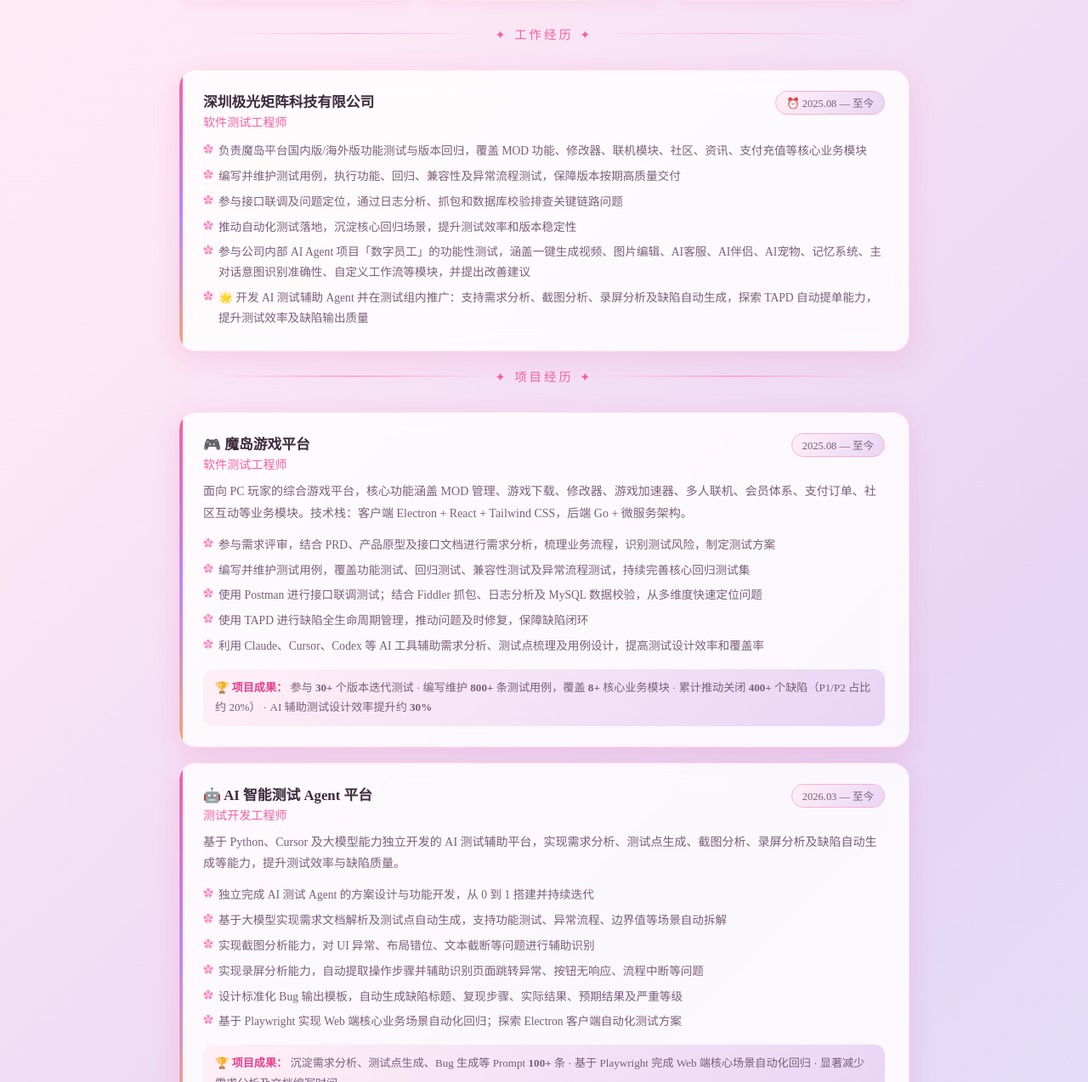
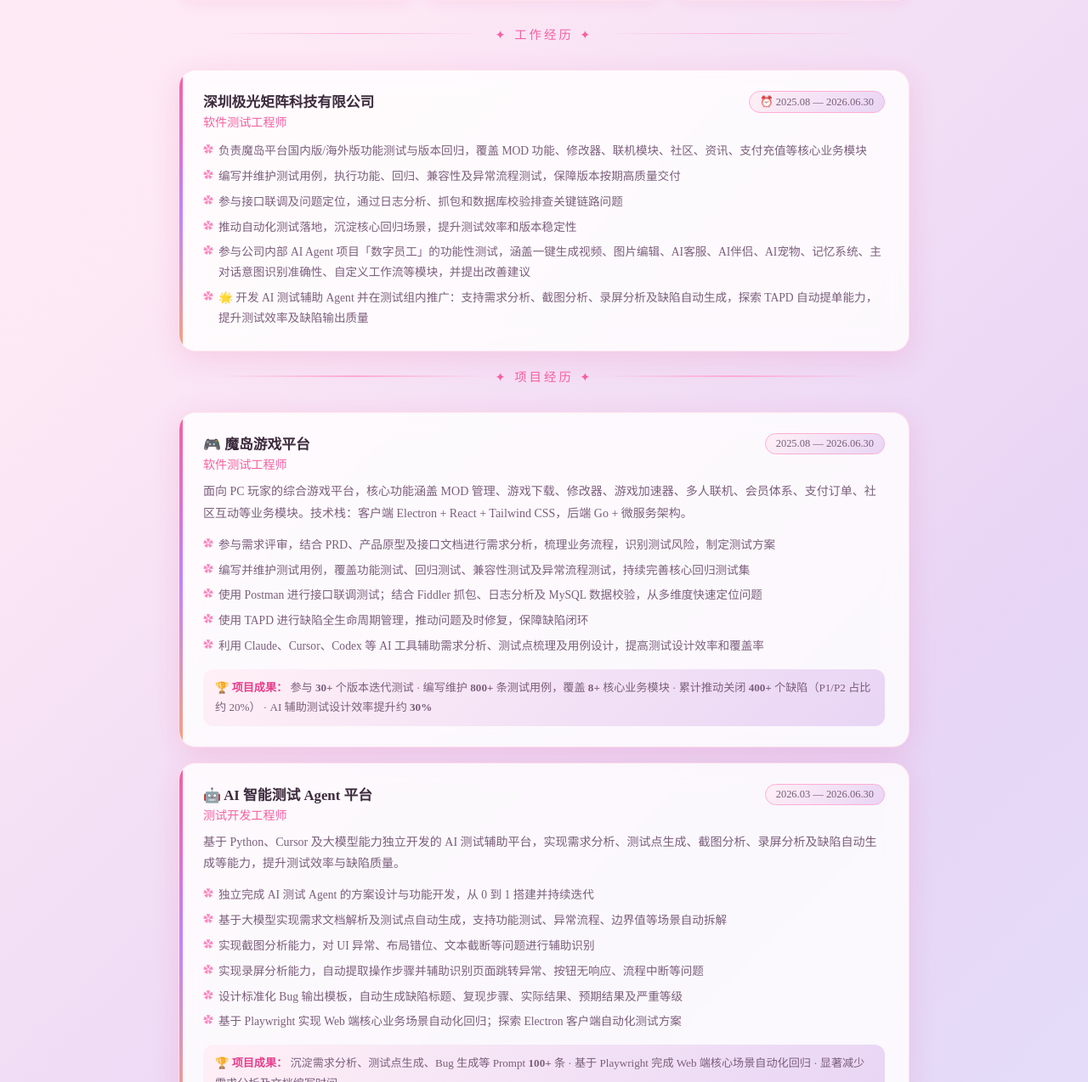
Before and after one commit to wsyu040218-debug/wsyu040218-debug.github.io, a plain HTML site: page index.html in a window 1280 px wide. Shown: the part 986-2260 px from the top of the page at 85% size. Drawn offline with Linux system fonts and the light colour scheme; a web font is replaced by a local one.

Commit message:
fix: change status to resigned, update all end dates to 2026.06.30
Co-authored-by: Cursor <cursoragent@cursor.com>

```diff
--- a/index.html
+++ b/index.html
@@ -526,7 +526,7 @@
     <div class="avatar-ring">
       <div class="avatar-inner">🌸</div>
     </div>
-    <span class="badge">💼 在职</span>
+    <span class="badge">🌿 离职</span>
   </div>
   <h1 class="hero-name">吴 诗 雨</h1>
   <p class="hero-title">软件测试工程师 · 区块链技术专业</p>
@@ -650,7 +650,7 @@
         <h3>深圳极光矩阵科技有限公司</h3>
         <div class="company">软件测试工程师</div>
       </div>
-      <span class="exp-tag">⏰ 2025.08 — 至今</span>
+      <span class="exp-tag">⏰ 2025.08 — 2026.06.30</span>
     </div>
     <ul class="exp-bullets">
       <li>负责魔岛平台国内版/海外版功能测试与版本回归，覆盖 MOD 功能、修改器、联机模块、社区、资讯、支付充值等核心业务模块</li>
@@ -672,7 +672,7 @@
         <h3>🎮 魔岛游戏平台</h3>
         <div class="company">软件测试工程师</div>
       </div>
-      <span class="exp-tag">2025.08 — 至今</span>
+      <span class="exp-tag">2025.08 — 2026.06.30</span>
     </div>
     <p class="exp-desc">
       面向 PC 玩家的综合游戏平台，核心功能涵盖 MOD 管理、游戏下载、修改器、游戏加速器、多人联机、会员体系、支付订单、社区互动等业务模块。技术栈：客户端 Electron + React + Tailwind CSS，后端 Go + 微服务架构。
@@ -697,7 +697,7 @@
         <h3>🤖 AI 智能测试 Agent 平台</h3>
         <div class="company">测试开发工程师</div>
       </div>
-      <span class="exp-tag">2026.03 — 至今</span>
+      <span class="exp-tag">2026.03 — 2026.06.30</span>
     </div>
     <p class="exp-desc">
       基于 Python、Cursor 及大模型能力独立开发的 AI 测试辅助平台，实现需求分析、测试点生成、截图分析、录屏分析及缺陷自动生成等能力，提升测试效率与缺陷质量。
@@ -856,7 +856,7 @@
   </div>
   <div class="ph-right">
     📱 19194969055 &nbsp;|&nbsp; 📧 2198658911@qq.com<br/>
-    🌸 女 · 22岁 &nbsp;|&nbsp; 📍 深圳 &nbsp;|&nbsp; 💼 在职
+    🌸 女 · 22岁 &nbsp;|&nbsp; 📍 深圳 &nbsp;|&nbsp; 🌿 离职
   </div>
 </div>
 
@@ -893,7 +893,7 @@
 <div class="sec-title">工作经历</div>
 <div class="row">
   <div><h3>深圳极光矩阵科技有限公司</h3><span class="co">软件测试工程师</span></div>
-  <span class="tm">2025.08 — 至今</span>
+  <span class="tm">2025.08 — 2026.06.30</span>
 </div>
 <ul style="margin-top:4px;">
   <li>负责魔岛平台国内版/海外版功能测试与版本回归，覆盖 MOD 功能、修改器、联机模块、社区、资讯、支付充值等核心业务模块</li>
@@ -912,7 +912,7 @@
 <!-- 项目1 -->
 <div class="row" style="margin-top:2px;">
   <div><h3>🎮 魔岛游戏平台</h3><span class="co">软件测试工程师</span></div>
-  <span class="tm">2025.08 — 至今</span>
+  <span class="tm">2025.08 — 2026.06.30</span>
 </div>
 <div class="desc">综合游戏平台，涵盖 MOD 管理、游戏下载、修改器、游戏加速器、多人联机、会员体系、支付订单、社区互动等。技术栈：Electron + React + Tailwind CSS / Go + 微服务</div>
 <ul>
@@ -926,7 +926,7 @@
 <!-- 项目2 -->
 <div class="row" style="margin-top:8px;">
   <div><h3>🤖 AI 智能测试 Agent 平台</h3><span class="co">测试开发工程师</span></div>
-  <span class="tm">2026.03 — 至今</span>
+  <span class="tm">2026.03 — 2026.06.30</span>
 </div>
 <div class="desc">基于 Python、Cursor 及大模型能力独立开发的 AI 测试辅助平台，实现需求分析、测试点生成、截图/录屏分析及缺陷自动生成，从 0 到 1 搭建。</div>
 <ul>
```
